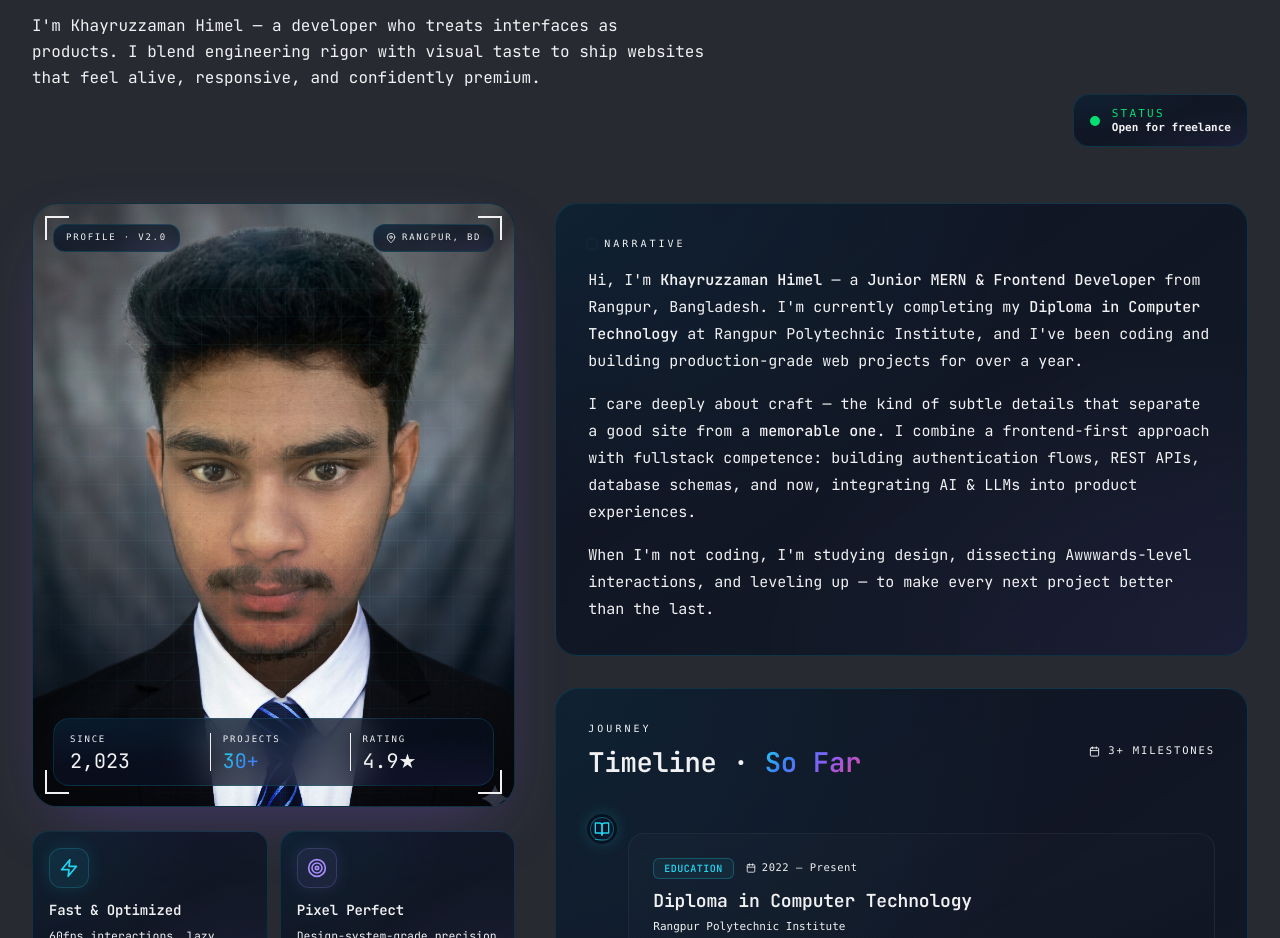
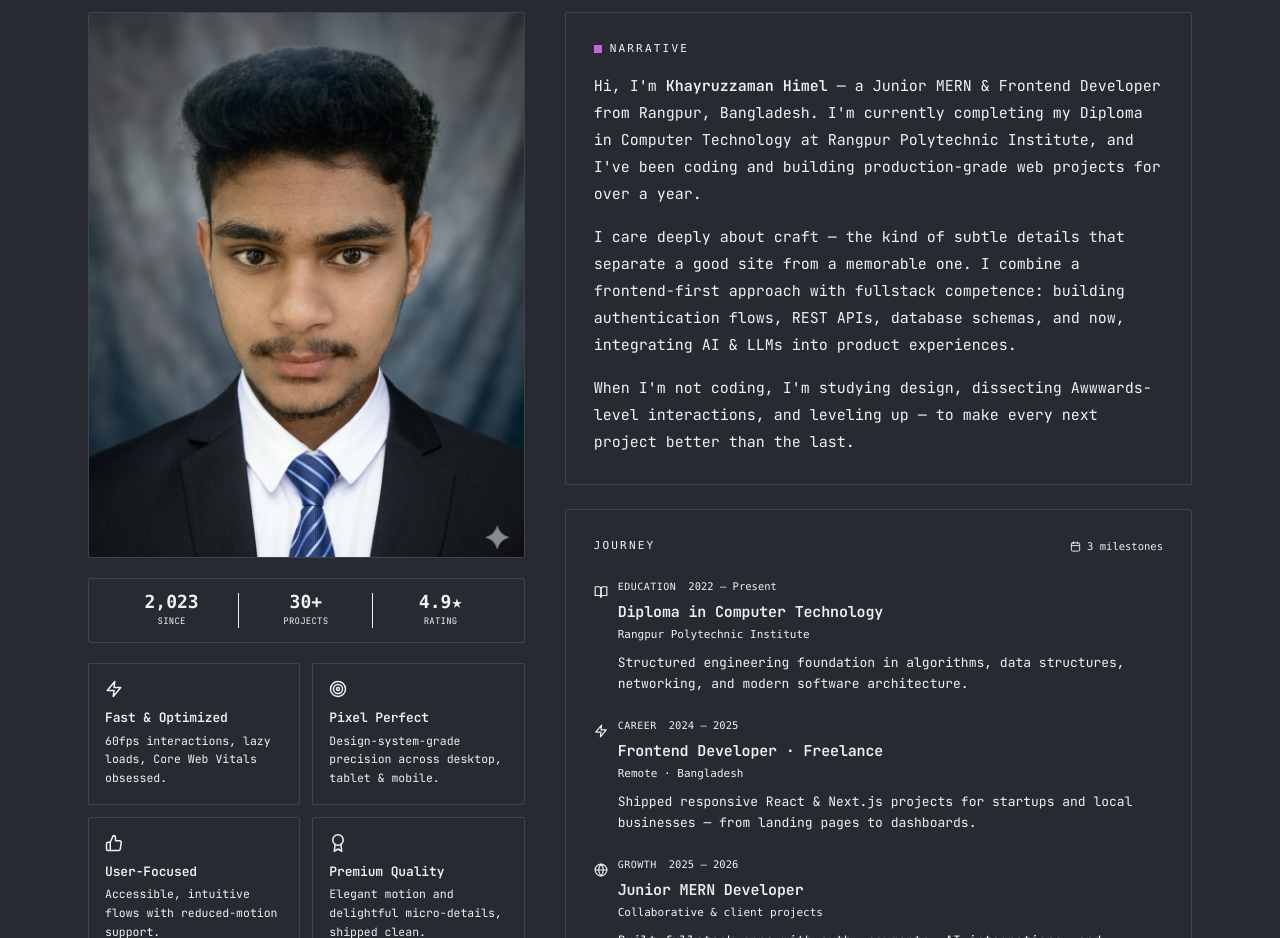
Before and after one commit to Kz-Himel/portfolio, a Next.js app: page / in a window 1280 px wide. Shown: the part 1274-2212 px from the top of the page. Built offline with nearby package versions, Linux system fonts and the light colour scheme.

Commit message:
Update: Aboutsection

```diff
--- a/src/components/AboutSection.jsx
+++ b/src/components/AboutSection.jsx
@@ -3,11 +3,10 @@
 import Image from "next/image";
 import { motion } from "framer-motion";
 import {
+  FiZap,
+  FiTarget,
+  FiThumbsUp,
   FiAward,
-  FiTarget,
-  FiZap,
-  FiThumbsUp,
-  FiMapPin,
   FiCalendar,
   FiBookOpen,
   FiGlobe,
@@ -15,32 +14,27 @@ import {
 import SectionHeader from "./ui/SectionHeader";
 import Reveal from "./ui/Reveal";
 import Counter from "./ui/Counter";
-import TiltCard from "./ui/TiltCard";
 
 const highlights = [
   {
-    icon: <FiZap size={20} />,
-    color: "#22D3EE",
+    icon: <FiZap size={18} />,
     title: "Fast & Optimized",
-    desc: "60fps interactions, lazy loads, and Core Web Vitals obsessed.",
+    desc: "60fps interactions, lazy loads, Core Web Vitals obsessed.",
   },
   {
-    icon: <FiTarget size={20} />,
-    color: "#A78BFA",
+    icon: <FiTarget size={18} />,
     title: "Pixel Perfect",
     desc: "Design-system-grade precision across desktop, tablet & mobile.",
   },
   {
-    icon: <FiThumbsUp size={20} />,
-    color: "#4ADE80",
+    icon: <FiThumbsUp size={18} />,
     title: "User-Focused",
     desc: "Accessible, intuitive flows with reduced-motion support.",
   },
   {
-    icon: <FiAward size={20} />,
-    color: "#F472B6",
+    icon: <FiAward size={18} />,
     title: "Premium Quality",
-    desc: "AAA-game polish, elegant motion, and delightful micro-details.",
+    desc: "Elegant motion and delightful micro-details, shipped clean.",
   },
 ];
 
@@ -51,8 +45,7 @@ const timeline = [
     org: "Rangpur Polytechnic Institute",
     tag: "Education",
     desc: "Structured engineering foundation in algorithms, data structures, networking, and modern software architecture.",
-    icon: <FiBookOpen size={16} />,
-    color: "#22D3EE",
+    icon: <FiBookOpen size={14} />,
   },
   {
     year: "2024 — 2025",
@@ -60,8 +53,7 @@ const timeline = [
     org: "Remote · Bangladesh",
     tag: "Career",
     desc: "Shipped responsive React & Next.js projects for startups and local businesses — from landing pages to dashboards.",
-    icon: <FiZap size={16} />,
-    color: "#A78BFA",
+    icon: <FiZap size={14} />,
   },
   {
     year: "2025 — 2026",
@@ -69,270 +61,169 @@ const timeline = [
     org: "Collaborative & client projects",
     tag: "Growth",
     desc: "Built fullstack apps with auth, payments, AI integrations, and realtime features — focused on Next.js + Express + MongoDB.",
-    icon: <FiGlobe size={16} />,
-    color: "#EC4899",
+    icon: <FiGlobe size={14} />,
   },
 ];
 
 export default function AboutSection() {
   return (
-    <section id="about" className="section-wrap relative">
-      <div className="max-w-7xl mx-auto px-5 sm:px-6 lg:px-8">
-        <div className="flex justify-between items-end flex-wrap gap-6 mb-10 md:mb-14">
+    <section id="about" className="relative py-20 md:py-28">
+      <div className="max-w-6xl mx-auto px-6">
         <SectionHeader
-            eyebrow="// Identity"
-            title={
-              <>
-                About the <span className="gradient-text">Engineer</span>
-                <br /> behind the pixels
-              </>
-            }
+          tag="about"
           subtitle="I'm Khayruzzaman Himel — a developer who treats interfaces as products. I blend engineering rigor with visual taste to ship websites that feel alive, responsive, and confidently premium."
         />
-          <Reveal delay={0.1}>
-            <div className="hud-panel rounded-2xl border border-cyan/15 px-4 py-3 flex items-center gap-3">
-              <span className="relative flex h-2.5 w-2.5">
-                <span className="absolute inline-flex h-full w-full rounded-full bg-green-400 opacity-75 animate-ping" />
-                <span className="relative inline-flex rounded-full h-2.5 w-2.5 bg-green-400" />
-              </span>
-              <div className="font-mono text-[11px] leading-tight">
-                <div className="text-green-400 uppercase tracking-[0.2em]">Status</div>
-                <div className="text-text-main font-semibold">Open for freelance</div>
-              </div>
-            </div>
-          </Reveal>
-        </div>
 
-        <div className="grid grid-cols-1 md:grid-cols-12 gap-6 md:gap-8 lg:gap-10 items-start">
-          {/* Left column: portrait + info */}
-          <div className="md:col-span-5 space-y-6">
-            <Reveal delay={0.05} y={24} blur>
-              <TiltCard strength={8} max={8} className="w-full max-w-sm mx-auto md:max-w-none">
-                <div className="relative rounded-[1.6rem] overflow-hidden hud-panel border border-violet/20 shadow-[0_24px_70px_-24px_rgba(139,92,246,0.35)]">
-                  {/* corner notches */}
-                  <span className="absolute top-3 left-3 w-6 h-6 border-t-2 border-l-2 border-cyan-neon z-20 pointer-events-none" />
-                  <span className="absolute top-3 right-3 w-6 h-6 border-t-2 border-r-2 border-violet-neon z-20 pointer-events-none" />
-                  <span className="absolute bottom-3 left-3 w-6 h-6 border-b-2 border-l-2 border-magenta-glow z-20 pointer-events-none" />
-                  <span className="absolute bottom-3 right-3 w-6 h-6 border-b-2 border-r-2 border-cyan-neon z-20 pointer-events-none" />
-
-                  <div className="relative aspect-[4/5] w-full">
+        <div className="grid grid-cols-1 md:grid-cols-12 gap-8 lg:gap-10 items-start">
+          {/* LEFT: portrait + highlights */}
+          <div className="md:col-span-5 space-y-5">
+            <Reveal delay={0.05} blur={false}>
+              <div className="box relative aspect-[4/5] w-full overflow-hidden">
                 <Image
                   src="/profile.png"
                   alt="Himel portrait"
                   fill
-                      className="object-cover scale-105"
+                  className="object-cover"
                   sizes="(max-width: 768px) 90vw, (max-width: 1024px) 40vw, 420px"
                 />
-                    <div
-                      aria-hidden
-                      className="absolute inset-0 pointer-events-none mix-blend-overlay"
-                      style={{
-                        background:
-                          "linear-gradient(180deg, rgba(5,8,22,0.0) 30%, rgba(5,8,22,0.8) 100%)",
-                      }}
-                    />
-                    {/* grid overlay */}
-                    <div
-                      aria-hidden
-                      className="absolute inset-0 pointer-events-none opacity-20 mix-blend-screen"
-                      style={{
-                        backgroundImage:
-                          "linear-gradient(rgba(34,211,238,0.25) 1px, transparent 1px), linear-gradient(90deg, rgba(34,211,238,0.25) 1px, transparent 1px)",
-                        backgroundSize: "28px 28px",
-                        maskImage:
-                          "radial-gradient(ellipse at center, black 40%, transparent 80%)",
-                      }}
-                    />
+              </div>
+            </Reveal>
 
-                    {/* Top meta */}
-                    <div className="absolute top-5 left-5 right-5 flex justify-between items-start z-20">
-                      <div className="hud-panel rounded-xl px-3 py-1.5 border border-cyan/25">
-                        <div className="font-mono text-[9px] uppercase tracking-[0.2em] text-cyan-neon">
-                          Profile · v2.0
+            <Reveal delay={0.1} blur={false}>
+              <div className="box grid grid-cols-3 divide-x divide-border px-4 py-3.5">
+                <div className="text-center">
+                  <div className="font-mono text-lg font-bold text-text-main leading-none">
+                    <Counter to={2023} />
+                  </div>
+                  <div className="text-[9px] text-text-muted mt-1 uppercase tracking-wide">
+                    Since
                   </div>
                 </div>
-                      <div className="hud-panel rounded-xl px-3 py-1.5 border border-violet/25">
-                        <div className="font-mono text-[9px] uppercase tracking-[0.2em] text-violet-neon flex items-center gap-1.5">
-                          <FiMapPin size={10} /> Rangpur, BD
+                <div className="text-center">
+                  <div className="font-mono text-lg font-bold text-accent leading-none">
+                    <Counter to={30} suffix="+" />
+                  </div>
+                  <div className="text-[9px] text-text-muted mt-1 uppercase tracking-wide">
+                    Projects
+                  </div>
+                </div>
+                <div className="text-center">
+                  <div className="font-mono text-lg font-bold text-text-main leading-none">
+                    <Counter to={4.9} decimals={1} suffix="★" />
+                  </div>
+                  <div className="text-[9px] text-text-muted mt-1 uppercase tracking-wide">
+                    Rating
                   </div>
                 </div>
               </div>
-
-                    {/* Bottom data panel */}
-                    <div className="absolute left-5 right-5 bottom-5 z-20">
-                      <div className="hud-panel rounded-2xl border border-white/10 px-4 py-3.5 grid grid-cols-3 gap-3">
-                        <div>
-                          <div className="font-mono text-[9px] uppercase tracking-[0.2em] text-text-muted mb-1">
-                            Since
-                          </div>
-                          <div className="font-display text-xl text-text-main leading-none">
-                            <Counter to={2023} suffix="" />
-                          </div>
-                        </div>
-                        <div className="border-l border-cyan/10 pl-3">
-                          <div className="font-mono text-[9px] uppercase tracking-[0.2em] text-text-muted mb-1">
-                            Projects
-                          </div>
-                          <div className="font-display text-xl gradient-text leading-none">
-                            <Counter to={30} suffix="+" />
-                          </div>
-                        </div>
-                        <div className="border-l border-violet/10 pl-3">
-                          <div className="font-mono text-[9px] uppercase tracking-[0.2em] text-text-muted mb-1">
-                            Rating
-                          </div>
-                          <div className="font-display text-xl text-text-main leading-none">
-                            <Counter to={4.9} decimals={1} suffix="★" />
-                          </div>
-                        </div>
-                      </div>
-                    </div>
-                  </div>
-                </div>
-              </TiltCard>
             </Reveal>
 
-            {/* Highlights grid */}
             <div className="grid grid-cols-2 gap-3">
               {highlights.map((h, i) => (
-                <Reveal key={h.title} delay={0.1 + i * 0.05}>
-                  <motion.div
-                    whileHover={{ y: -4, scale: 1.01 }}
-                    className="hud-panel rounded-2xl border border-white/5 p-4 h-full group"
-                  >
-                    <div
-                      className="w-10 h-10 rounded-xl flex items-center justify-center mb-3"
-                      style={{
-                        background: `${h.color}14`,
-                        color: h.color,
-                        boxShadow: `inset 0 0 0 1px ${h.color}33, 0 0 18px ${h.color}20`,
-                      }}
-                    >
-                      {h.icon}
-                    </div>
-                    <h3 className="font-display font-semibold text-[14px] text-text-main mb-1.5">
+                <Reveal key={h.title} delay={0.14 + i * 0.04} blur={false}>
+                  <div className="box p-4 h-full">
+                    <div className="text-accent mb-2.5">{h.icon}</div>
+                    <h3 className="font-mono font-semibold text-[13px] text-text-main mb-1">
                       {h.title}
                     </h3>
                     <p className="text-[11.5px] text-text-soft leading-relaxed">
                       {h.desc}
                     </p>
-                  </motion.div>
+                  </div>
                 </Reveal>
               ))}
             </div>
           </div>
 
-          {/* Right: copy + timeline */}
-          <div className="md:col-span-7 space-y-8">
-            <Reveal delay={0.15}>
-              <div className="hud-panel rounded-[1.4rem] border border-cyan/15 p-6 md:p-8">
-                <div className="font-mono text-[10px] uppercase tracking-[0.3em] text-cyan-neon mb-4 flex items-center gap-2">
-                  <span className="w-2 h-2 rounded-full bg-cyan-neon shadow-[0_0_8px_var(--cyan-glow)]" />
+          {/* RIGHT: narrative + timeline */}
+          <div className="md:col-span-7 space-y-6">
+            <Reveal delay={0.15} blur={false}>
+              <div className="box p-6 md:p-7">
+                <div className="flex items-center gap-2 mb-4">
+                  <span className="w-2 h-2" style={{ background: "var(--accent)" }} />
+                  <span className="font-mono text-[11px] uppercase tracking-[0.2em] text-text-muted">
                     Narrative
+                  </span>
                 </div>
                 <div className="space-y-4 text-text-soft text-sm md:text-[15px] leading-[1.8]">
                   <p>
-                    Hi, I'm <span className="text-text-main font-semibold">Khayruzzaman Himel</span>{" "}
-                    — a <span className="text-cyan-neon font-medium">Junior MERN & Frontend Developer</span>{" "}
-                    from Rangpur, Bangladesh. I'm currently completing my{" "}
-                    <span className="text-violet-neon font-medium">Diploma in Computer Technology</span>{" "}
-                    at Rangpur Polytechnic Institute, and I've been coding and building
-                    production-grade web projects for over a year.
+                    Hi, I&apos;m{" "}
+                    <span className="text-text-main font-semibold">
+                      Khayruzzaman Himel
+                    </span>{" "}
+                    — a <span className="text-accent">Junior MERN & Frontend Developer</span>{" "}
+                    from Rangpur, Bangladesh. I&apos;m currently completing my Diploma in
+                    Computer Technology at Rangpur Polytechnic Institute, and I&apos;ve
+                    been coding and building production-grade web projects for over a
+                    year.
                   </p>
                   <p>
-                    I care deeply about{" "}
-                    <span className="text-text-main">craft</span> — the kind of
-                    subtle details that separate a good site from a{" "}
-                    <span className="text-magenta-glow font-medium">memorable one</span>
-                    . I combine a frontend-first approach with fullstack competence:
-                    building authentication flows, REST APIs, database schemas, and
-                    now, integrating AI & LLMs into product experiences.
+                    I care deeply about <span className="text-text-main">craft</span> —
+                    the kind of subtle details that separate a good site from a
+                    memorable one. I combine a frontend-first approach with fullstack
+                    competence: building authentication flows, REST APIs, database
+                    schemas, and now, integrating AI &amp; LLMs into product experiences.
                   </p>
                   <p>
-                    When I'm not coding, I'm studying design, dissecting{" "}
-                    <span className="text-cyan-neon">Awwwards</span>-level
-                    interactions, and leveling up — to make every next project better
-                    than the last.
+                    When I&apos;m not coding, I&apos;m studying design, dissecting
+                    Awwwards-level interactions, and leveling up — to make every next
+                    project better than the last.
                   </p>
                 </div>
               </div>
             </Reveal>
 
-            {/* Timeline */}
-            <Reveal delay={0.22}>
-              <div className="hud-panel rounded-[1.4rem] border border-violet/15 p-6 md:p-8 relative overflow-hidden">
-                <div className="flex flex-wrap items-center justify-between gap-4 mb-7">
-                  <div>
-                    <div className="font-mono text-[10px] uppercase tracking-[0.3em] text-violet-neon mb-2">
+            <Reveal delay={0.2} blur={false}>
+              <div className="box p-6 md:p-7">
+                <div className="flex flex-wrap items-center justify-between gap-3 mb-6">
+                  <span className="font-mono text-[11px] uppercase tracking-[0.2em] text-text-muted">
                     Journey
-                    </div>
-                    <h3 className="font-display text-2xl md:text-[1.7rem] font-semibold">
-                      Timeline · <span className="gradient-text">So Far</span>
-                    </h3>
-                  </div>
-                  <div className="flex items-center gap-2 text-[10.5px] font-mono uppercase tracking-[0.18em] text-text-muted">
-                    <FiCalendar size={11} className="text-cyan-neon" />
-                    {timeline.length}+ milestones
+                  </span>
+                  <div className="flex items-center gap-1.5 text-[10.5px] font-mono text-text-muted">
+                    <FiCalendar size={11} />
+                    {timeline.length} milestones
                   </div>
                 </div>
 
-                <div className="relative pl-8 md:pl-10 space-y-7">
+                <div className="relative pl-6 space-y-6">
                   <div
                     aria-hidden
-                    className="absolute left-3 md:left-4 top-1 bottom-1 w-px bg-gradient-to-b from-cyan/60 via-violet/50 to-magenta-glow/40"
+                    className="absolute left-[7px] top-1 bottom-1 w-px bg-border"
                   />
                   {timeline.map((t, i) => (
                     <motion.div
                       key={t.title}
-                      initial={{ opacity: 0, x: -18 }}
+                      initial={{ opacity: 0, x: -10 }}
                       whileInView={{ opacity: 1, x: 0 }}
                       viewport={{ once: true, margin: "-10% 0px" }}
-                      transition={{ delay: i * 0.1, duration: 0.6, ease: [0.22, 1, 0.36, 1] }}
+                      transition={{ delay: i * 0.08, duration: 0.5 }}
                       className="relative"
                     >
-                      <div
-                        className="absolute -left-[30px] md:-left-[38px] top-2 w-6 h-6 rounded-full hud-panel flex items-center justify-center border"
-                        style={{
-                          borderColor: `${t.color}55`,
-                          color: t.color,
-                          boxShadow: `0 0 0 3px rgba(7,17,31,0.9), 0 0 18px ${t.color}55`,
-                        }}
+                      <span
+                        aria-hidden
+                        className="absolute -left-6 top-1.5 w-3.5 h-3.5 flex items-center justify-center text-accent"
+                        style={{ background: "var(--bg)" }}
                       >
                         {t.icon}
-                      </div>
-                      <div
-                        className="absolute -left-[25px] md:-left-[33px] top-[30px] w-4 h-px"
-                        style={{
-                          background: `linear-gradient(90deg, ${t.color}99, transparent)`,
-                        }}
-                      />
+                      </span>
 
-                      <div className="rounded-2xl border border-white/5 p-5 md:p-6 bg-gradient-to-br from-white/[0.02] to-transparent transition-all duration-300 hover:border-cyan/25 hover:shadow-[0_8px_40px_-12px_rgba(6,182,212,0.25)]">
-                        <div className="flex flex-wrap items-center gap-3 mb-2">
-                          <span
-                            className="inline-flex items-center px-2.5 py-0.5 rounded-md text-[10px] font-semibold uppercase tracking-wider border"
-                            style={{
-                              color: t.color,
-                              borderColor: `${t.color}44`,
-                              background: `${t.color}0F`,
-                            }}
-                          >
+                      <div className="flex flex-wrap items-center gap-3 mb-1.5">
+                        <span className="font-mono text-[10px] uppercase tracking-wider text-accent">
                           {t.tag}
                         </span>
-                          <span className="font-mono text-[10.5px] text-text-muted tracking-wider flex items-center gap-1.5">
-                            <FiCalendar size={10} /> {t.year}
+                        <span className="font-mono text-[10.5px] text-text-muted">
+                          {t.year}
                         </span>
                       </div>
-                        <h4 className="font-display font-semibold text-[16px] md:text-lg text-text-main mb-1">
+                      <h4 className="font-mono font-semibold text-[15px] text-text-main mb-1">
                         {t.title}
                       </h4>
-                        <div className="font-mono text-[11px] text-text-soft mb-3">
+                      <div className="font-mono text-[11px] text-text-soft mb-2">
                         {t.org}
                       </div>
                       <p className="text-[13px] text-text-soft leading-relaxed">
                         {t.desc}
                       </p>
-                      </div>
                     </motion.div>
                   ))}
                 </div>
--- a/src/components/ui/SectionHeader.jsx
+++ b/src/components/ui/SectionHeader.jsx
@@ -2,31 +2,25 @@
 
 import { motion } from "framer-motion";
 
-export function SectionHeader({ eyebrow, title, subtitle, align = "left" }) {
-  const alignClass =
-    align === "center"
-      ? "text-center items-center mx-auto"
-      : align === "right"
-        ? "text-right items-end ml-auto"
-        : "text-left items-start";
+export function SectionHeader({ tag, action, subtitle }) {
   return (
     <motion.div
-      initial={{ opacity: 0, y: 24 }}
+      initial={{ opacity: 0, y: 16 }}
       whileInView={{ opacity: 1, y: 0 }}
       viewport={{ once: true, margin: "-10% 0px" }}
-      transition={{ duration: 0.6, ease: [0.22, 1, 0.36, 1] }}
-      className={`mb-10 md:mb-14 max-w-3xl flex flex-col ${alignClass}`}
+      transition={{ duration: 0.5, ease: [0.22, 1, 0.36, 1] }}
+      className="mb-10 md:mb-12"
     >
-      {eyebrow && (
-        <div className="section-label mb-3">{eyebrow}</div>
-      )}
-      {title && (
-        <h2 className="text-3xl md:text-5xl lg:text-[3.4rem] font-bold leading-[1.05] tracking-tight">
-          {title}
+      <div className="flex items-center gap-4">
+        <h2 className="font-mono font-bold text-2xl md:text-3xl text-text-main whitespace-nowrap">
+          <span className="section-tag">#</span>
+          {tag}
         </h2>
-      )}
+        <div className="divider-line" />
+        {action}
+      </div>
       {subtitle && (
-        <p className="text-text-soft mt-4 max-w-2xl text-sm md:text-base leading-relaxed">
+        <p className="text-text-soft mt-4 max-w-2xl text-sm md:text-[15px] leading-relaxed">
           {subtitle}
         </p>
       )}
```
Lines whose indentation alone changed are shown as unchanged.
